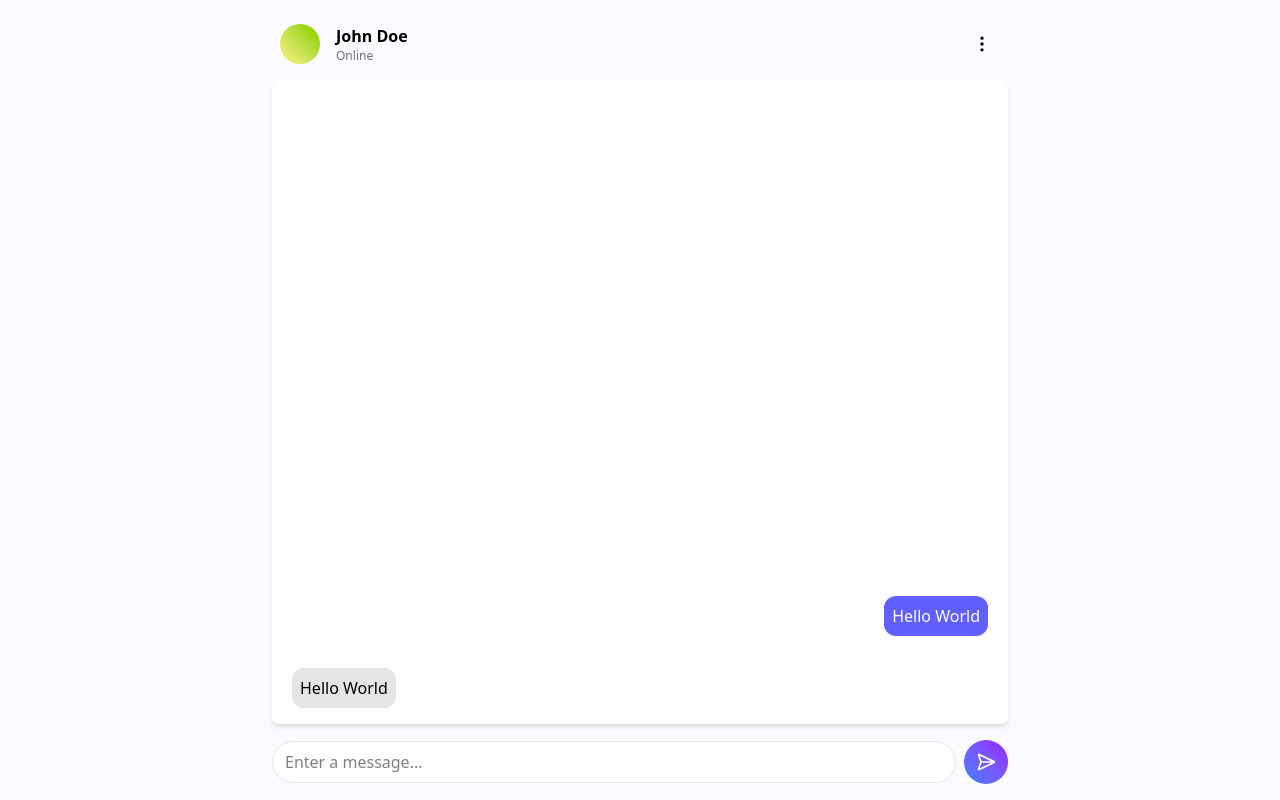
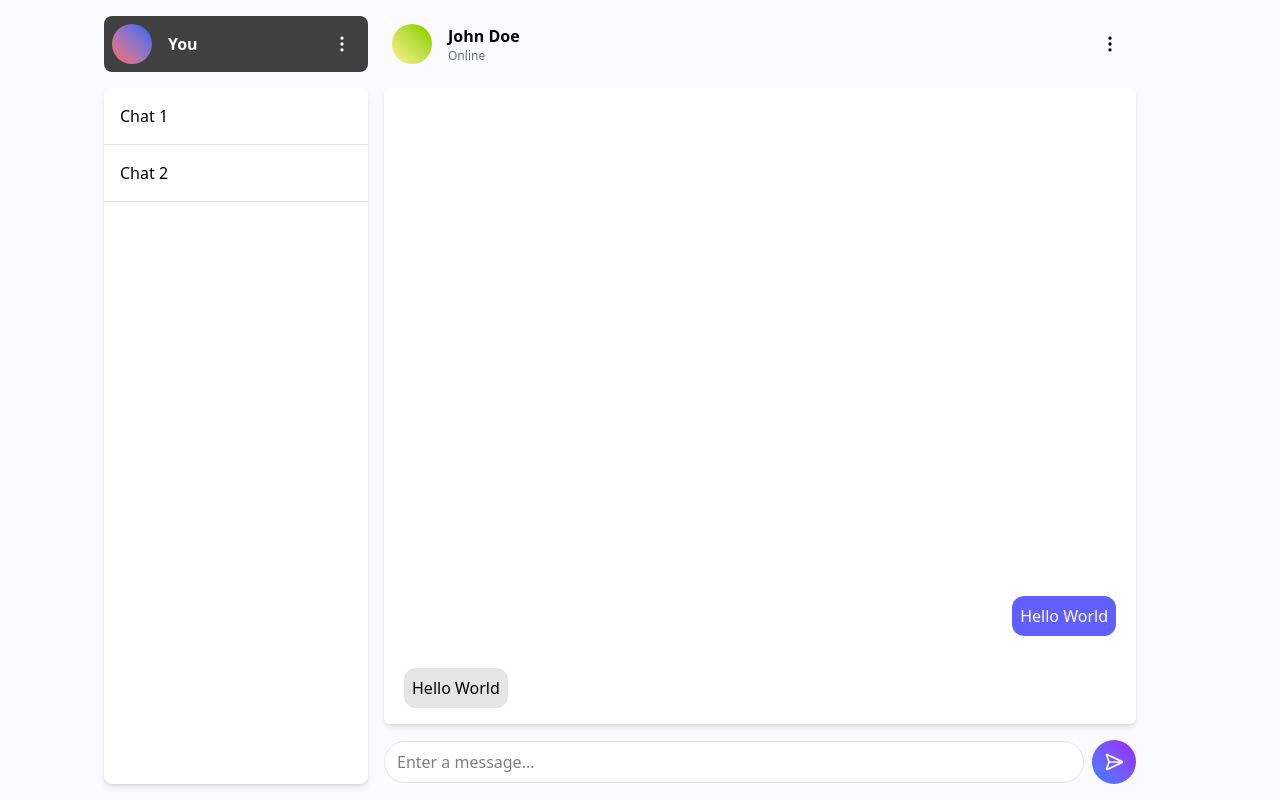
Before and after one commit to gstsdev/chat-app, a React (Vite) app: page / in a window 1280 px wide. Built offline with nearby package versions, Linux system fonts and the light colour scheme.

Commit message:
feat: add chat sidebar

```diff
--- /dev/null
+++ b/src/pages/chat/ChatSidebar.tsx
@@ -0,0 +1,41 @@
+import { EllipsisVerticalIcon } from "lucide-react";
+
+export default function ChatSidebar() {
+  return (
+    <div className="h-full w-66 flex flex-col mr-4 gap-4 -ml-10">
+      <div className="bg-neutral-700 text-white p-2 rounded-lg flex items-center gap-4">
+        <div className="bg-linear-to-tr from-red-400 to-blue-600 rounded-full size-10"></div>
+        <div>
+          <h1 className="text-md font-semibold">You</h1>
+        </div>
+        <div className="ml-auto">
+          <button className="cursor-pointer rounded-full p-2 hover:bg-white/10 transition-colors">
+            <EllipsisVerticalIcon className="size-5" />
+          </button>
+        </div>
+      </div>
+      <div className="bg-white w-full flex-1 rounded-lg shadow-md overflow-hidden">
+        <nav>
+          <ul>
+            <li>
+              <a
+                href="#"
+                className="block p-4 border-b border-gray-200 hover:bg-gray-100"
+              >
+                Chat 1
+              </a>
+            </li>
+            <li>
+              <a
+                href="#"
+                className="block p-4 border-b border-gray-200 hover:bg-gray-100"
+              >
+                Chat 2
+              </a>
+            </li>
+          </ul>
+        </nav>
+      </div>
+    </div>
+  );
+}
--- a/src/pages/chat/index.tsx
+++ b/src/pages/chat/index.tsx
@@ -1,12 +1,17 @@
 import ChatInfoHeader from "./ChatInfoHeader";
 import ChatMessageHistory from "./ChatMessageHistory";
+import ChatSidebar from "./ChatSidebar";
 import MessageForm from "./MessageForm";
 
 export default function ChatPage() {
   return (
     <div className="flex flex-col size-full bg-[#fafaff]">
-      <main className="flex flex-col max-w-3xl size-full p-4 gap-2 m-auto">
-        <div className="w-full">
+      <div className="m-auto h-full w-full flex max-w-5xl p-4">
+        <aside className="hidden lg:block">
+          <ChatSidebar />
+        </aside>
+        <main className="flex flex-col size-full gap-2">
+          <div className="w-full mb-2">
             <ChatInfoHeader />
           </div>
           <div className="flex-1">
@@ -17,5 +22,6 @@ export default function ChatPage() {
           </div>
         </main>
       </div>
+    </div>
   );
 }
```
Lines whose indentation alone changed are shown as unchanged.
